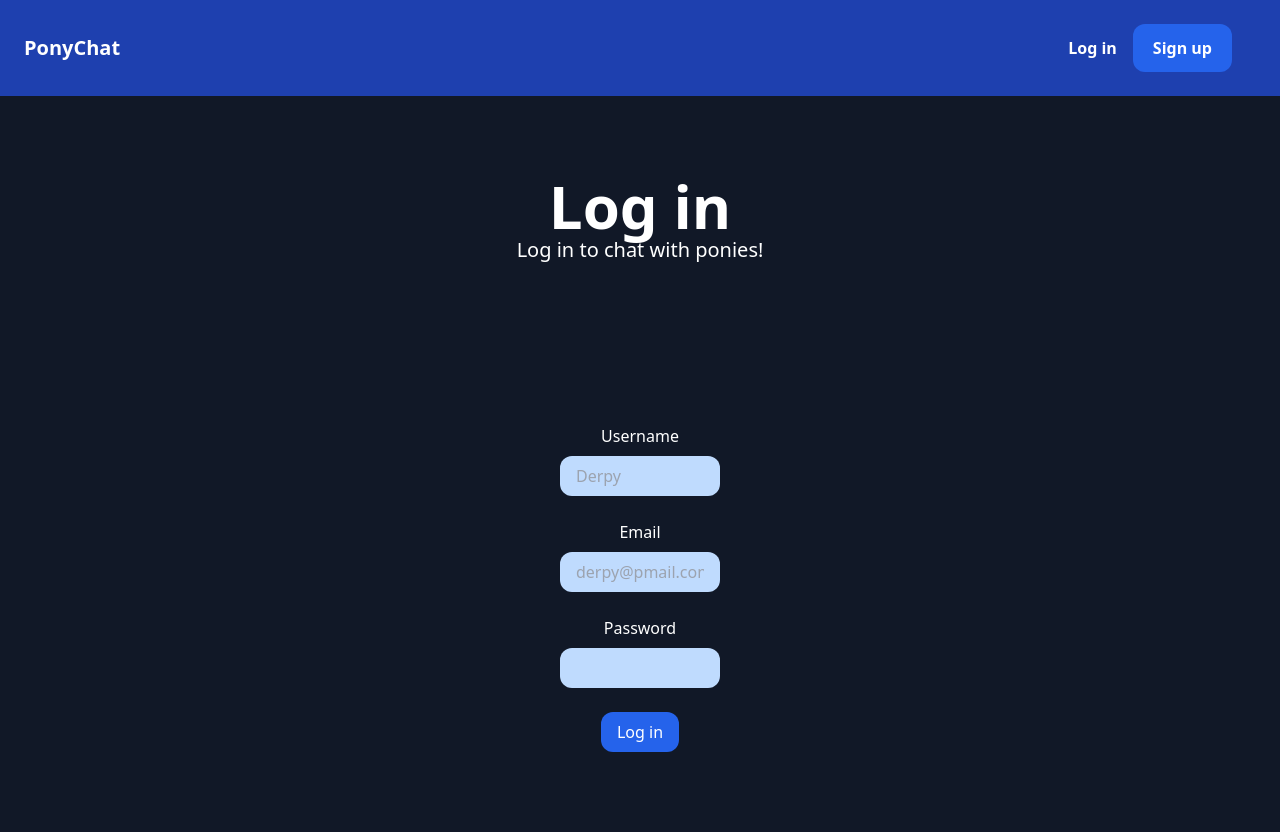
After one commit to arthemis-2001/djangoapps, a Django app: page /login/ in a window 1280 px wide. The commit adds this page. Run offline with Django 5.2, Linux system fonts and the light colour scheme; some libraries are stand-ins or nearby versions.

Commit message:
Added a login.html template

```diff
--- a/djangochat/core/templates/core/base.html
+++ b/djangochat/core/templates/core/base.html
@@ -12,14 +12,13 @@
         <a href="/" class="text-xl font-semibold text-white">PonyChat</a>
       </div>
       <div class="flex items-center flex-shrink-0 space-x-4 text-white mr-6">
-        <a href="/login/" class="text-white font-semibold hover:text-blue-300"
-          >Log in</a
-        >
-        <a
-          href="/signup/"
-          class="px-5 py-3 rounded-xl text-white bg-blue-600 font-semibold hover:bg-blue-700"
-          >Sign up</a
-        >
+        {% if request.user.is_authenticated %}
+            <a href="/rooms/" class="text-white font-semibold hover:text-blue-300">Rooms</a>
+            <a href="/logout/" class="px-5 py-3 rounded-xl text-white bg-blue-600 font-semibold hover:bg-blue-700">Log out</a>
+        {% else %}
+            <a href="/login/" class="text-white font-semibold hover:text-blue-300">Log in</a>
+            <a href="/signup/" class="px-5 py-3 rounded-xl text-white bg-blue-600 font-semibold hover:bg-blue-700">Sign up</a>
+        {% endif %}
       </div>
     </nav>
     {% block content %}{% endblock %}
--- /dev/null
+++ b/djangochat/core/templates/core/login.html
@@ -0,0 +1,51 @@
+{% extends "core/base.html" %}
+{% block title %}Log in | {% endblock %}
+{% block content %}
+<div class="p-10 lg:p-20 text-white text-center">
+    <h1 class="text-4xl lg:text-6xl font-semibold">Log in</h1>
+    <p class="text-xl">Log in to chat with ponies!</p>
+</div>
+<form method="POST" action="." class="lg:w-1/4 p-10 lg:p-20 text-white text-center mx-auto">
+    {% csrf_token %}
+    <div class="mb-6">
+        <label class="text-white">Username</label>
+        <input
+            type="text"
+            name="username"
+            class="w-full mt-2 px-4 py-2 text-white bg-blue-200 rounded-xl focus:outline-none focus:bg-blue-300"
+            placeholder="Derpy"
+        />
+    </div>
+    <div class="mb-6">
+        <label class="text-white">Email</label>
+        <input
+            type="email"
+            name="email"
+            class="w-full mt-2 px-4 py-2 text-white bg-blue-200 rounded-xl focus:outline-none focus:bg-blue-300"
+            placeholder="derpy@pmail.com"
+        />
+    </div>
+    <div class="mb-6">
+        <label class="text-white">Password</label>
+        <input
+            type="password"
+            name="password"
+            class="w-full mt-2 px-4 py-2 text-white bg-blue-200 rounded-xl focus:outline-none focus:bg-blue-300"
+        />
+    </div>
+
+    {% if form.errors %}
+        {% for field in form %}
+            {% for error in field.errors %}
+                <div class="w-full mb-5 p-4 rounded-xl bg-red-400 text-white">
+                    <p>{{error | escape}}</p>
+                </div>
+            {% endfor %}
+        {% endfor %}
+    {% endif %}
+
+    <button type="submit" class="px-4 py-2 text-white bg-blue-600 rounded-xl focus:outline-none hover:bg-blue-700">
+        Log in
+    </button>
+</form>
+{% endblock %}
--- a/djangochat/core/urls.py
+++ b/djangochat/core/urls.py
@@ -5,6 +5,7 @@ URL Patterns:
 - "" (empty string): Maps to the frontpage view
 - "signup/": Maps to the signup view
 """
+from django.contrib.auth import views as auth_views
 from django.urls import path
 
 from . import views
@@ -12,4 +13,6 @@ from . import views
 urlpatterns = [
     path("", views.frontpage, name="frontpage"),
     path("signup/", views.signup, name="signup"),
+    path("login/", auth_views.LoginView.as_view(template_name="core/login.html"), name="login"),
+    path("logout/", auth_views.LogoutView.as_view(), name="logout"),
 ]
--- a/djangochat/djangochat/settings.py
+++ b/djangochat/djangochat/settings.py
@@ -27,6 +27,9 @@ DEBUG = True
 
 ALLOWED_HOSTS = []
 
+LOGOUT_REDIRECT_URL = "/"
+LOGIN_REDIRECT_URL = "/rooms/"
+LOGIN_URL = "/login/"
 
 # Application definition
 
```
